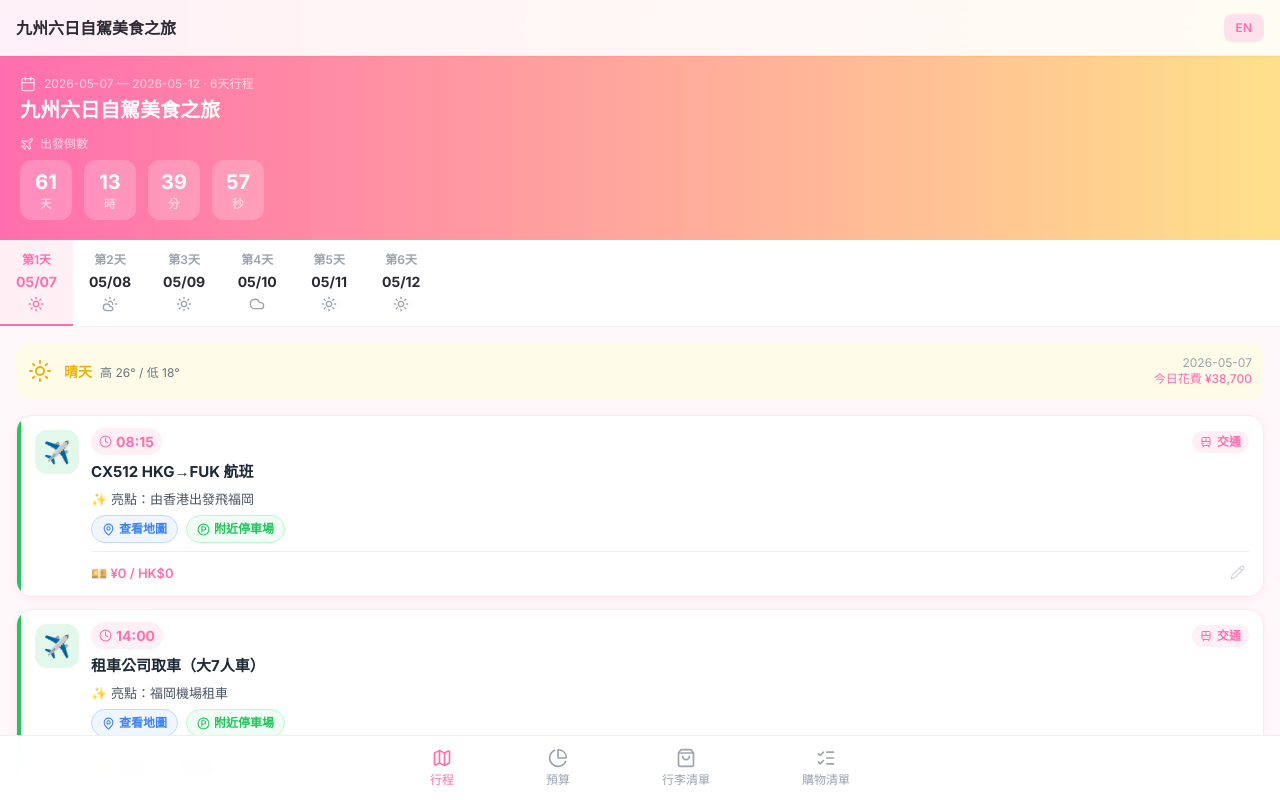
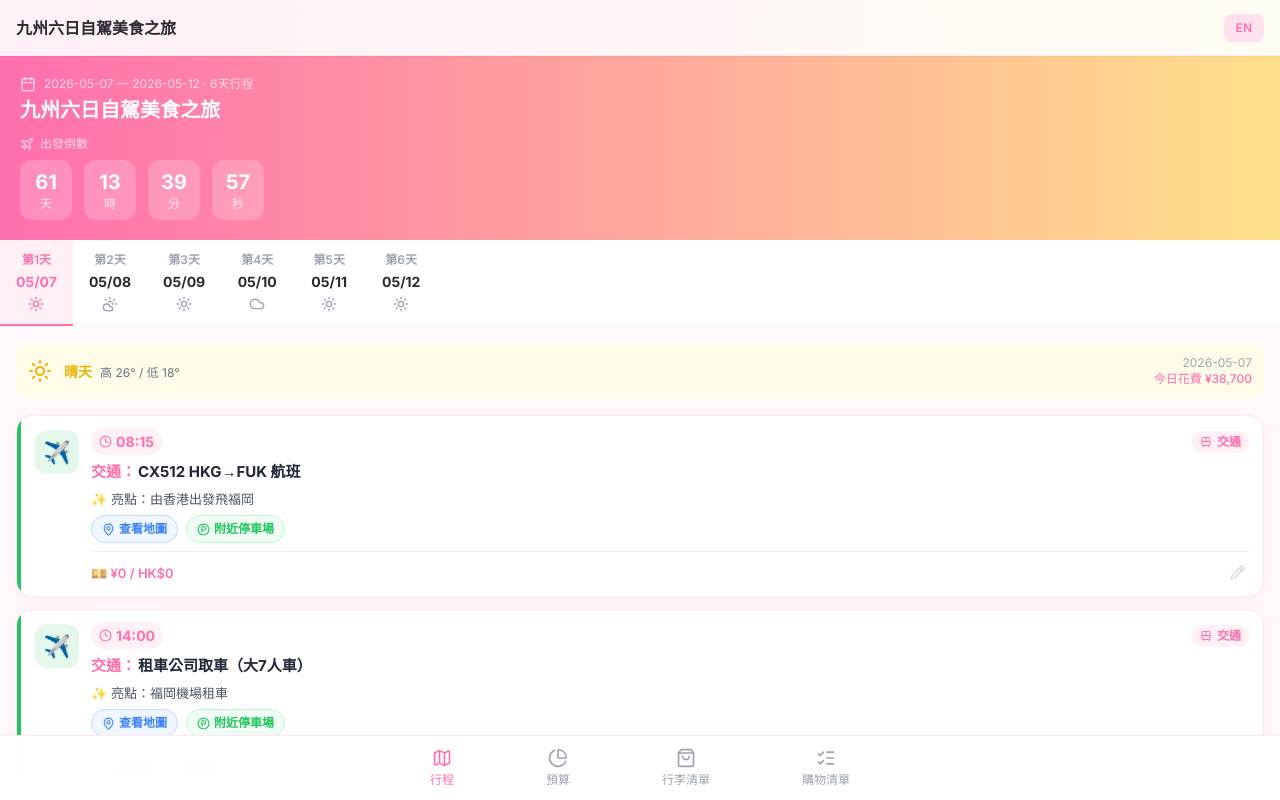
Before and after one commit to tiffanywong0615-oss/tiff-app-test, a Next.js app: page /trips/13b56b64-14df-4efa-8edf-567d80291c27 in a window 1280 px wide. Shown: the top 800 px of the page. Built offline with nearby package versions, Linux system fonts and the light colour scheme.

Commit message:
Update ActivityCard.tsx file with new content.

```diff
--- a/src/components/ActivityCard.tsx
+++ b/src/components/ActivityCard.tsx
@@ -79,9 +79,7 @@ const ActivityCard = ({ activity, tripId, dayIndex, translatedLocation, translat
                             </div>
 
                             <p className="activity-location">
-                                {activity.title && (
-                                    <span className="activity-title-prefix">{activity.title}：</span>
-                                )}
+                                <span className="activity-title-prefix">{label}：</span>
                                 {displayLocation}
                             </p>
 
```
